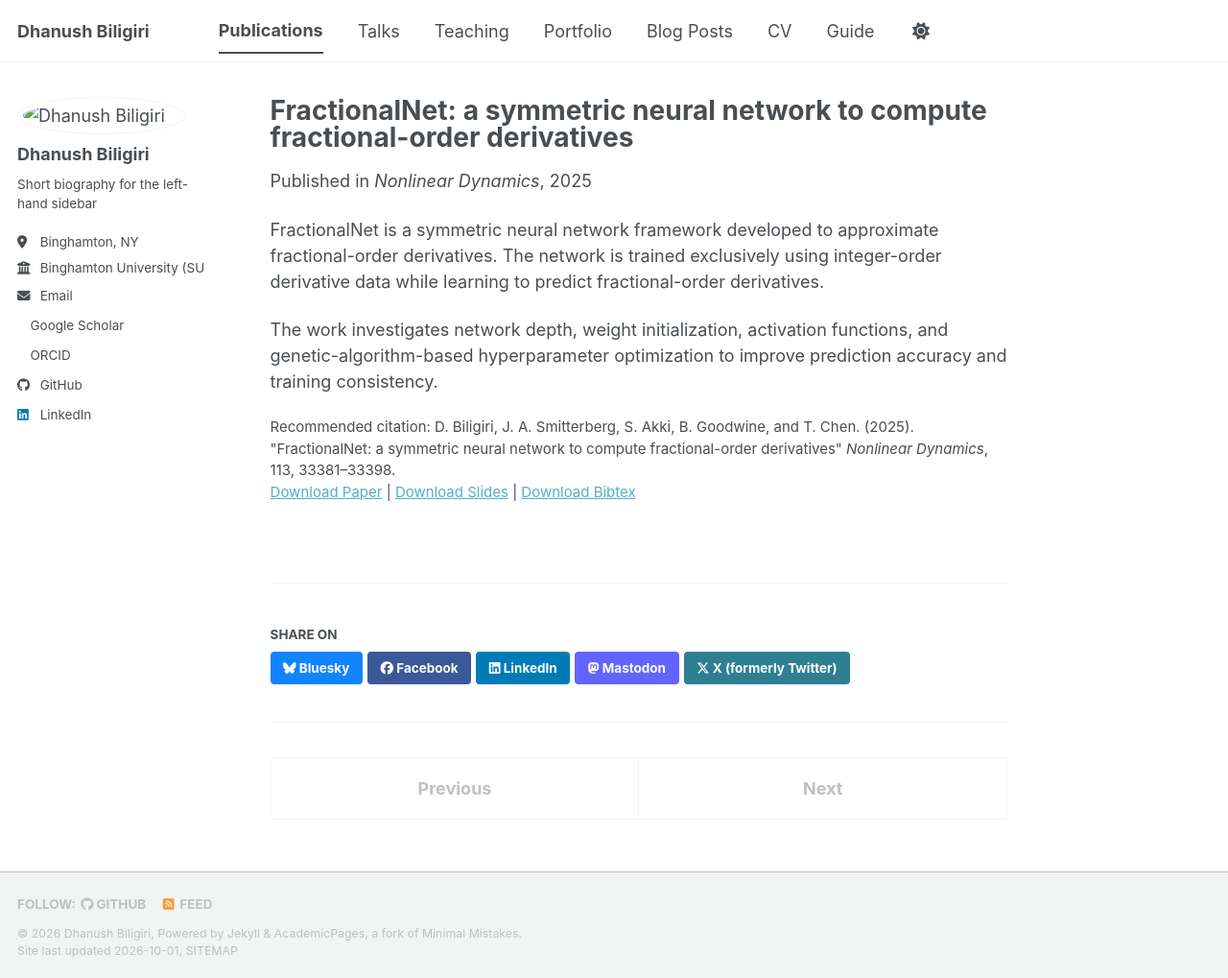
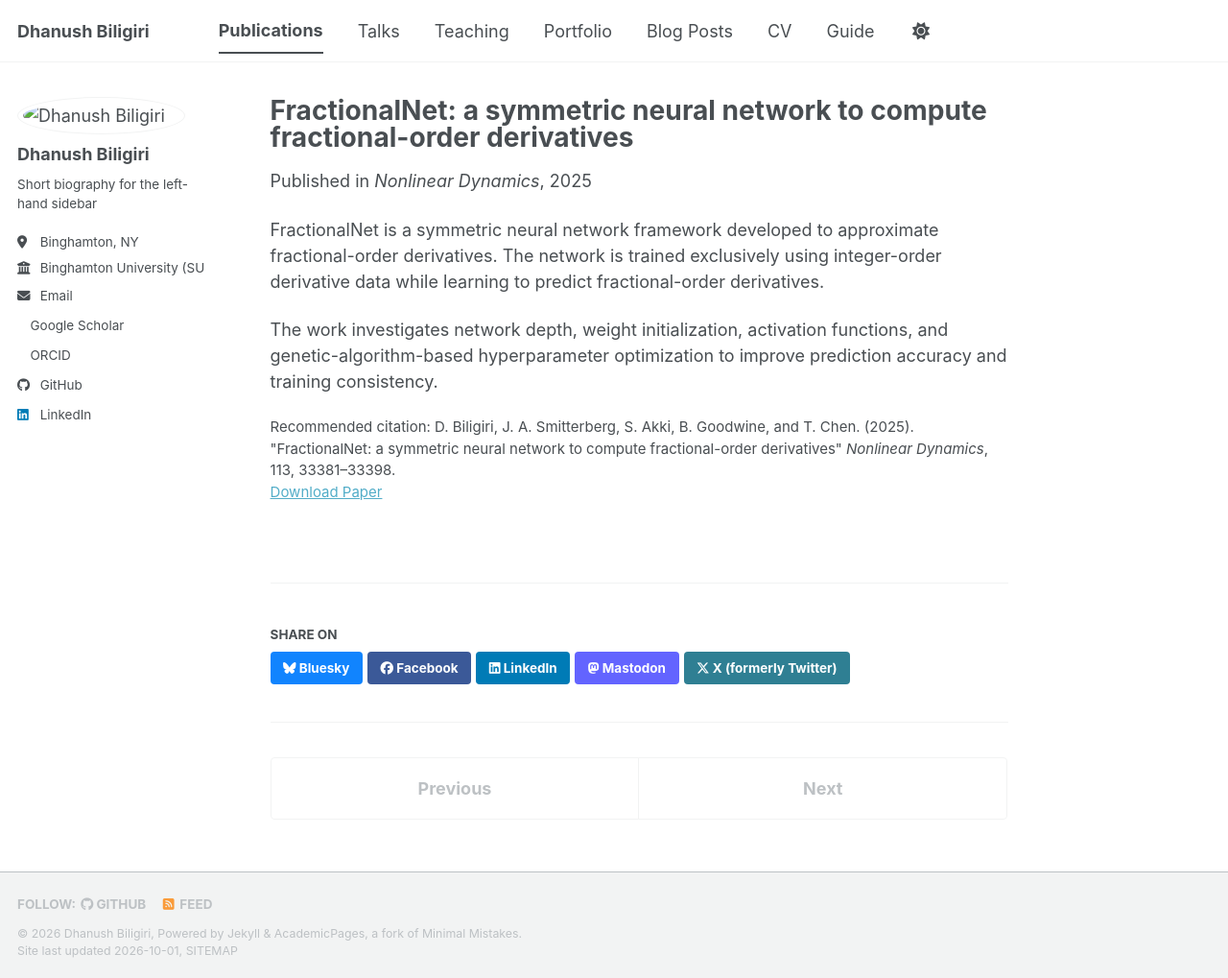
Before and after one commit to dhanushbiligiri/dhanushbiligiri.github.io, a Jekyll site: the page built from _publications/2009-10-01_fractionalNets.md, in a window 1280 px wide and 1019 px high. Shown: the whole window at 96% size. Built offline with Jekyll 4.4.1, drawn with Linux system fonts in a browser that asks for light colours; a style sheet for code colours, icons or effects is not loaded; some of the changed lines change nothing that is shown.

Commit message:
UpdatedFracNets

```diff
--- a/_publications/2009-10-01_fractionalNets.md
+++ b/_publications/2009-10-01_fractionalNets.md
@@ -7,9 +7,9 @@ excerpt: 'A symmetric neural network framework for approximating fractional-orde
 permalink: /publications/:slug/
 date: 2025-09-02 # Date of Publication
 venue: 'Nonlinear Dynamics' # Where is Journal Pulished
-slidesurl: 'https://academicpages.github.io/files/slides1.pdf'
+# slidesurl: 'https://academicpages.github.io/files/slides1.pdf'
 paperurl: 'https://link.springer.com/article/10.1007/s11071-025-11736-6'
-bibtexurl: 'https://academicpages.github.io/files/bibtex1.bib'
+# bibtexurl: 'https://academicpages.github.io/files/bibtex1.bib'
 citation: 'D. Biligiri, J. A. Smitterberg, S. Akki, B. Goodwine, and T. Chen. (2025). "FractionalNet: a symmetric neural network to compute fractional-order derivatives" <i>Nonlinear Dynamics</i>, 113, 33381–33398.' # Citation
 ---
 FractionalNet is a symmetric neural network framework developed to approximate fractional-order derivatives. The network is trained exclusively using integer-order derivative data while learning to predict fractional-order derivatives.
```
